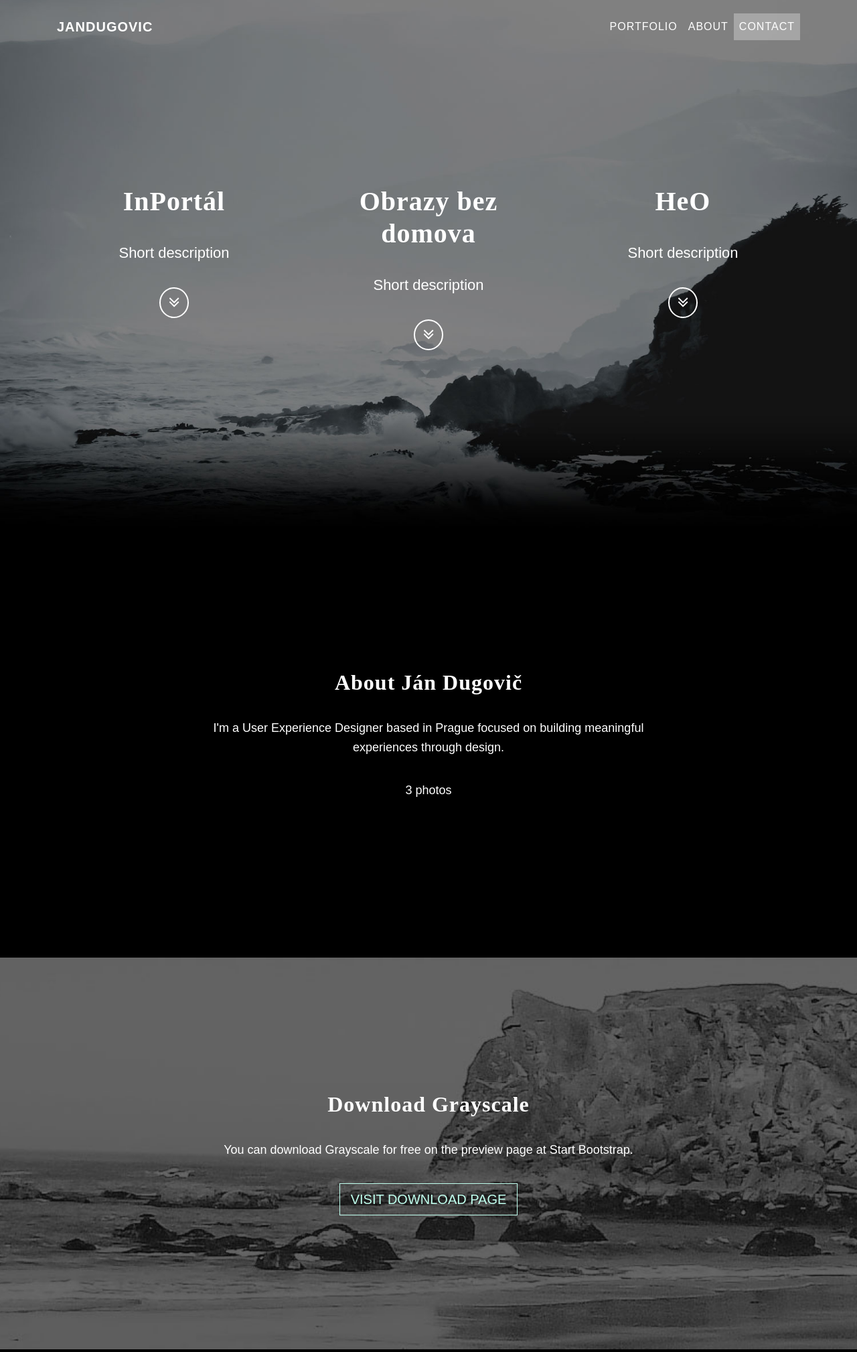
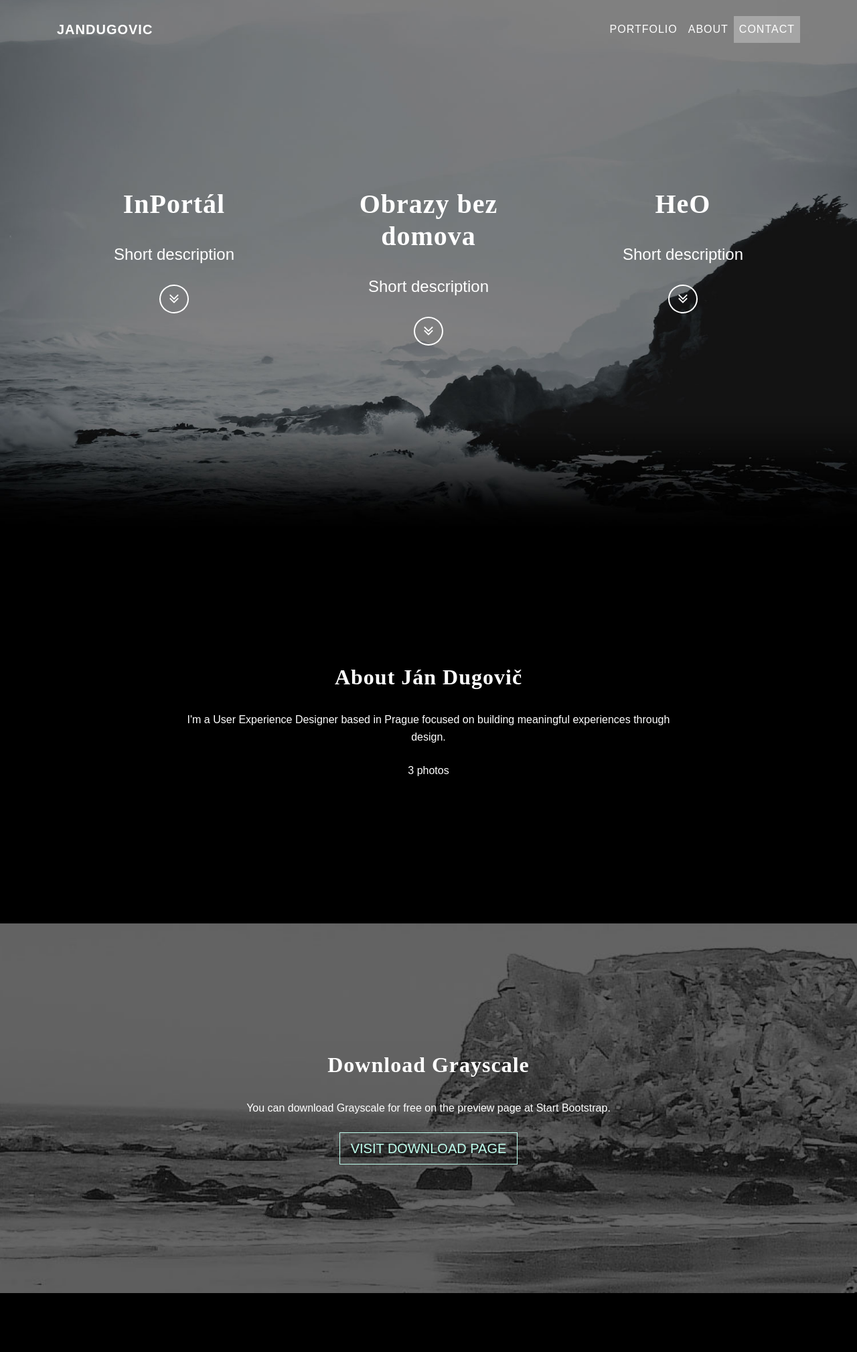
Before and after one commit to StartBootstrap/startbootstrap-grayscale, a PHP site: page / in a window 1280 px wide. Shown: the top 2019 px of the page at 67% size. Run offline with PHP 8.4, Linux system fonts and the light colour scheme; some libraries are stand-ins or nearby versions.

Commit message:
units px -> rem

```diff
--- a/scss/grayscale.scss
+++ b/scss/grayscale.scss
@@ -25,18 +25,18 @@ h6 {
   font-family: /* 'Cardo',  */
   serif;
   font-weight: 700;
-  margin: 0 0 35px;
+  margin: 0 0 2rem;
   letter-spacing: 1px; //text-transform: uppercase;
 }
 
 p {
-  font-size: 16px;
+  font-size: 1rem;
   line-height: 1.5;
-  margin: 0 0 25px;
+  margin: 0 0 1.5rem;
   @media(min-width: 768px) {
-    font-size: 18px;
+    font-size: 1rem;
     line-height: 1.6;
-    margin: 0 0 35px;
+    margin: 0 0 1.5rem;
   }
 }
 
@@ -58,8 +58,8 @@ a {
   border-bottom: 1px solid fade-out(white, .7);
   background-color: black;
   .navbar-toggler {
-    font-size: 14px;
-    padding: 11px;
+    font-size: 1rem;
+    padding: 1rem;
     color: white;
     border: 1px solid white;
   }
@@ -86,16 +86,16 @@ a {
     }
   }
   @media(min-width:992px) {
-    padding-top: 20px;
-    padding-bottom: 20px;
+    padding-top: 1.5rem;
+    padding-bottom: 1.5rem;
     -webkit-transition: background 0.3s ease-in-out, padding-top 0.3s ease-in-out, padding-bottom 0.3s;
     transition: background 0.3s ease-in-out, padding-top 0.3s ease-in-out, padding-bottom 0.3s;
     letter-spacing: 1px;
     border-bottom: none;
     background: transparent;
     &.navbar-shrink {
-      padding-top: 10px;
-      padding-bottom: 10px;
+      padding-top: .5rem;
+      padding-bottom: .5rem;
       border-bottom: 1px solid fade-out(white, .7);
       background: black;
     }
@@ -116,16 +116,16 @@ a {
   text-align: center;
   color: white;
   background: url('../img/intro-bg.jpg') no-repeat bottom center scroll;
-  background-color: black;
+  background-color: #000;
   background-size: cover;
   .intro-body {
     display: table-cell;
     vertical-align: middle;
     .brand-heading {
-      font-size: 50px;
+      font-size: 3rem;
     }
     .intro-text {
-      font-size: 18px;
+      font-size: 1rem;
     }
   }
   @media(min-width:768px) {
@@ -136,7 +136,7 @@ a {
         font-size: 100px;
       }
       .intro-text {
-        font-size: 22px;
+        font-size: 1.5rem;
       }
     }
   }
@@ -144,10 +144,10 @@ a {
 
 .btn-circle {
   display: initial;
-  font-size: 26px; //width: 55px;
+  font-size: 1.5rem; //width: 55px;
   //height: 55px;
-  margin-top: 15px;
-  line-height: 45px;
+  margin-top: 1rem;
+  line-height: 3rem;
   -webkit-transition: background 0.3s ease-in-out;
   transition: background 0.3s ease-in-out;
   color: white;
@@ -163,8 +163,8 @@ a {
 }
 
 .content-section {
-  padding-top: 150px;
-  padding-bottom: 150px;
+  padding-top: 10rem;
+  padding-bottom: 10rem;
 }
 
 .download-section {
@@ -174,18 +174,10 @@ a {
   background-size: cover;
 }
 
-#map {
-  width: 100%;
-  height: 300px;
-}
-
 @media(min-width:992px) {
   .content-section {
-    padding-top: 200px;
-    padding-bottom: 200px;
-  }
-  #map {
-    height: 350px;
+    padding-top: 12rem;
+    padding-bottom: 12rem;
   }
 }
 
@@ -214,12 +206,12 @@ a {
 ul.banner-social-buttons {
   margin-top: 0;
   @media(max-width: 1199px) {
-    margin-top: 15px;
+    margin-top: 1rem;
   }
   @media(max-width:767px) {
     li {
       display: block;
-      margin-bottom: 20px;
+      margin-bottom: 1.5rem;
       padding: 0;
       &:last-child {
         margin-bottom: 0;
@@ -229,9 +221,9 @@ ul.banner-social-buttons {
 }
 
 footer {
-  padding: 50px 0;
+  padding: 3rem 0;
   p {
-    font-size: 14px;
+    font-size: 1rem;
     margin: 0;
   }
 }
```
Also changed, not shown: css/grayscale.css (+26 -34 lines), css/grayscale.min.css.
